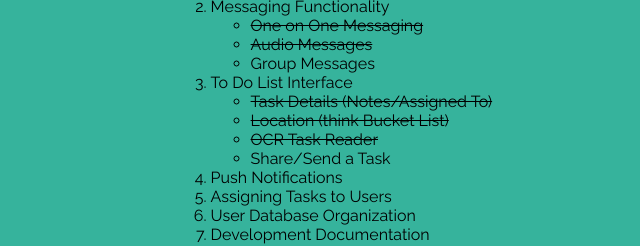
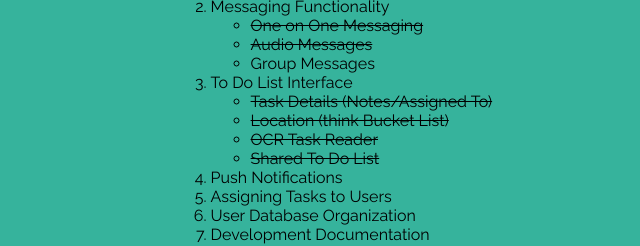
Before and after one commit to xjasminelu/CS290, a plain HTML site: page index.html in a window 1280 px wide. Shown: the part 1431-1677 px from the top of the page, 327-967 px from the left. Drawn offline with Linux system fonts and the light colour scheme; a web font is replaced by a local one.

Commit message:
crossed off more items

```diff
--- a/index.html
+++ b/index.html
@@ -101,10 +101,11 @@
 							<li>
 								Personal Email
 							</li>
-						</strike>
+
 							<li>
 								Profile Picture
 							</li>
+							</strike>
 						</ul>
 					</li>
 
@@ -136,10 +137,10 @@
 						</li>
 						<li>
 							OCR Task Reader
+						</li>
+						<li>
+							Shared To Do List
 						</li></strike>
-						<li>
-							Share/Send a Task
-						</li>
 					</ul>
 				</li>
 				<li>
```
